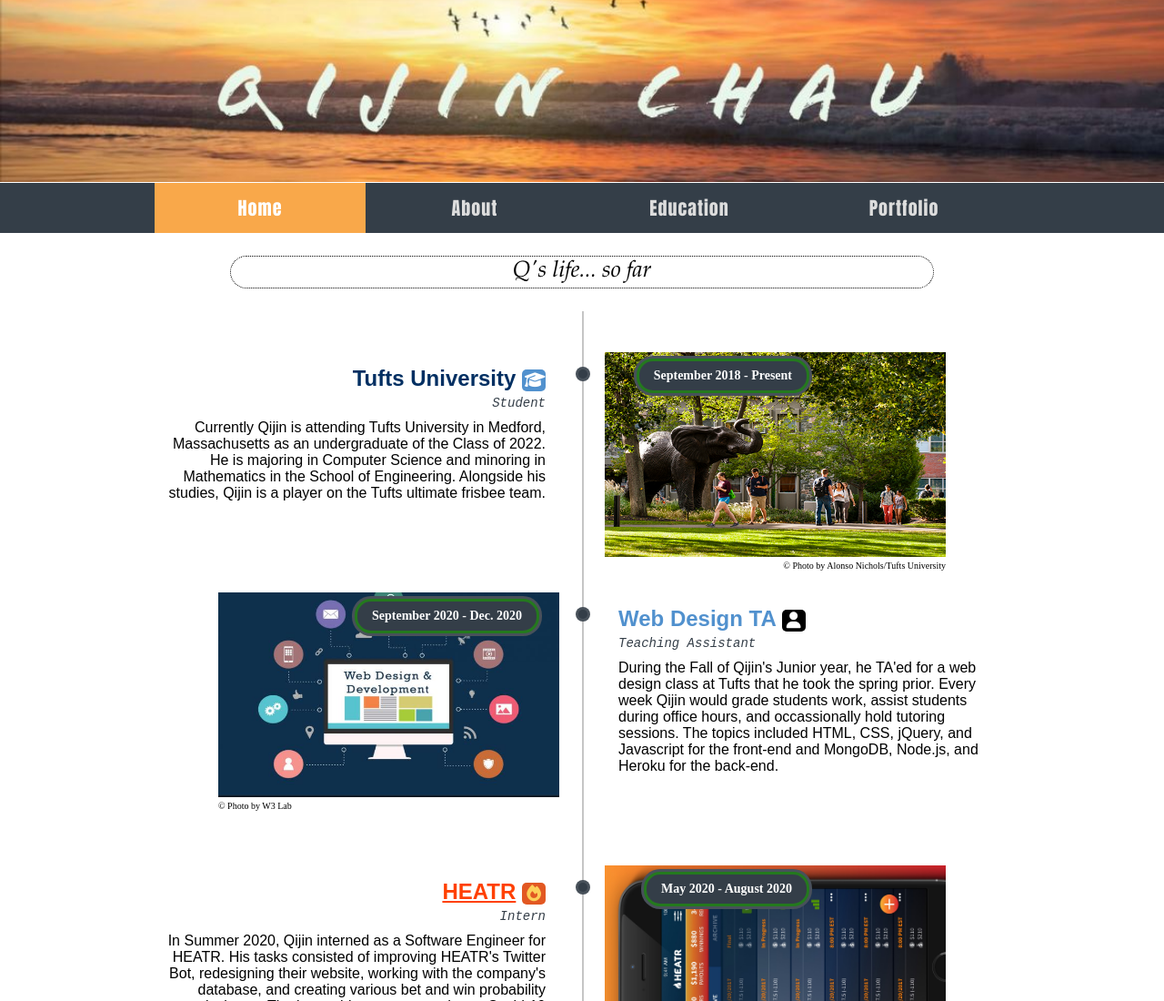
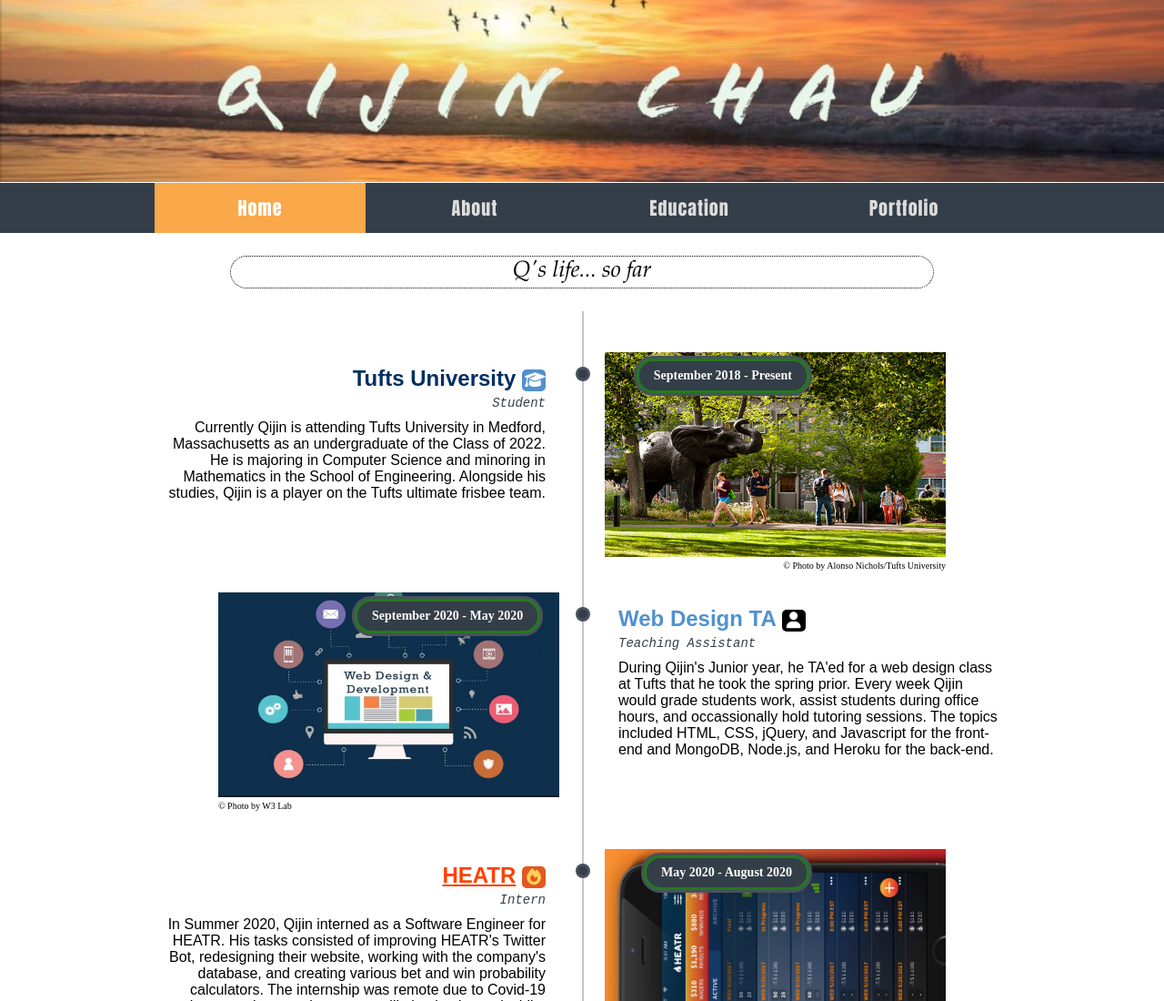
Before and after one commit to Qijin-Chau/QChau, a plain HTML site: page index.html in a window 1280 px wide. Shown: the top 1100 px of the page at 91% size. Drawn offline with Linux system fonts and the light colour scheme.

Commit message:
Update index.html

```diff
--- a/index.html
+++ b/index.html
@@ -147,7 +147,7 @@
 					</h3>
 					<div class='timeline_description'> Teaching Assistant </div>
 					<p>
-						During the Fall of Qijin's Junior year, he TA'ed for a web design
+						During Qijin's Junior year, he TA'ed for a web design
 						class at Tufts that he took the spring prior. Every week Qijin
 						would grade students work, assist students during office hours,
 						and occassionally hold tutoring sessions. The topics included
@@ -156,10 +156,10 @@
 					</p>
 				</div>
 				<div class='time'>
-					<h4> September 2020 - Dec. 2020 </h4>
+					<h4> September 2020 - May 2020 </h4>
 				</div>
 				<div class="timeline-pic">
-					<img class="image" src="Pictures/TimelinePics/Comp 20 TA.JPG">
+					<img class="image" src="Pictures/TimelinePics/Comp 20 TA.jpg">
 					<figcaption style="font-size: 10px;">
 						&#xA9; Photo by W3 Lab
 					</figcaption>
```
